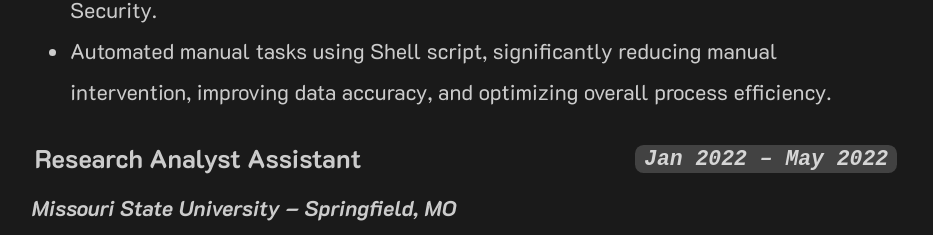
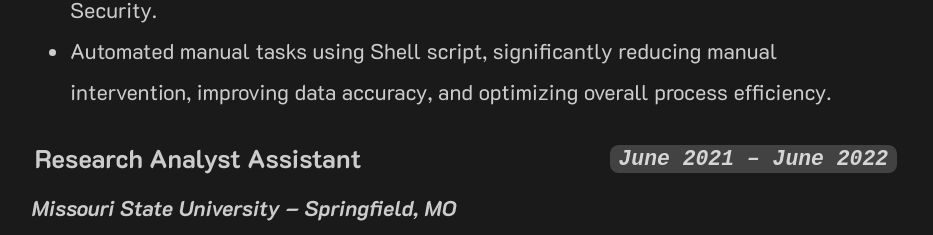
Before and after one commit to Xaveee/Xaveee.github.io, a plain HTML site: page index.html in a window 1280 px wide. Shown: the part 1249-1484 px from the top of the page, without its empty margins (173-1106 px from the left). Drawn offline with Linux system fonts and the light colour scheme.

Commit message:
Update index.html

```diff
--- a/index.html
+++ b/index.html
@@ -337,7 +337,7 @@ ul {
 <thead>
 <tr class="list-row medium-text">
 <th id="research_analyst_assistant" style="text-align:center;" class="bold medium-text">Research Analyst Assistant</th>
-<th id="_¨c5c_" style="text-align:center;" class="bold medium-text"><em><code class="regular-text">Jan 2022 – May 2022</code></em></th>
+<th id="_¨c5c_" style="text-align:center;" class="bold medium-text"><em><code class="regular-text">June 2021 – June 2022</code></em></th>
 </tr>
 </thead>
 <tbody>
```
